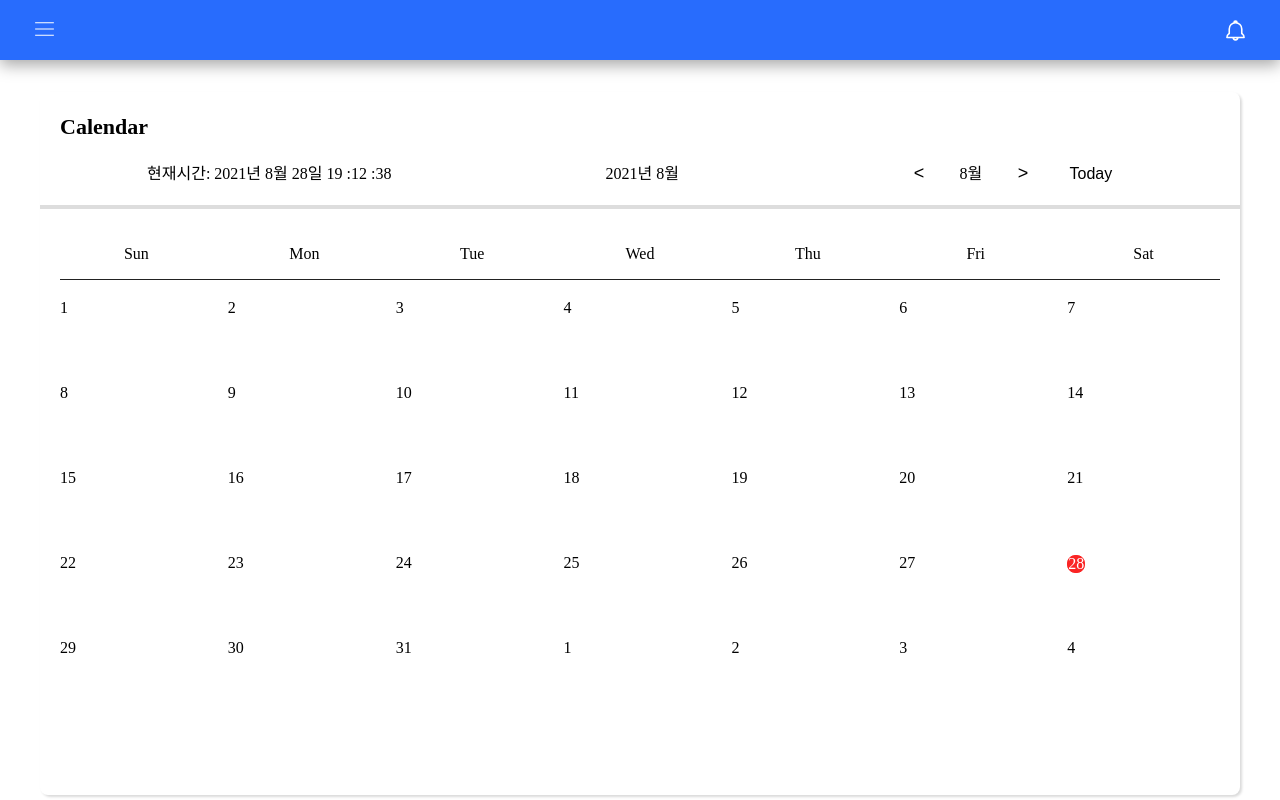
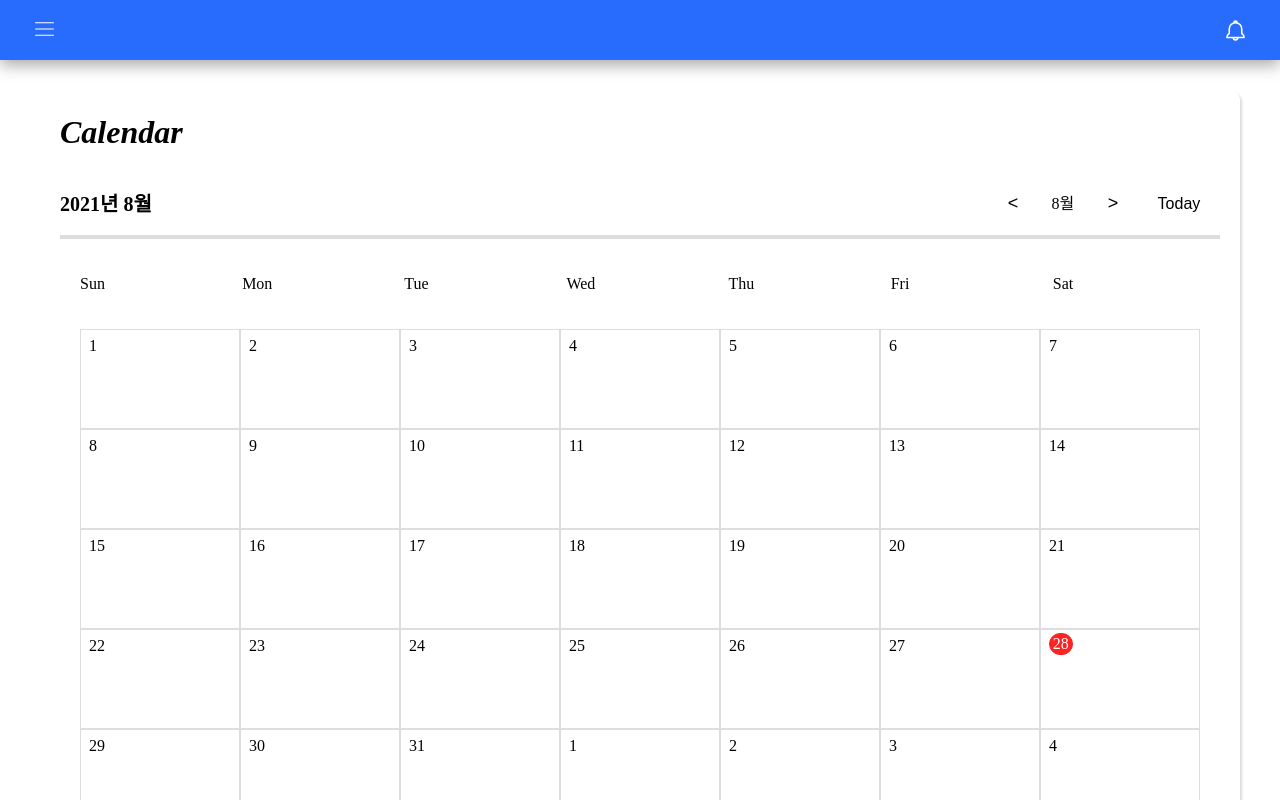
Before and after one commit to SimonDevelope/Brown-project, a React (Create React App) app: page / in a window 1280 px wide. Both pictures are taken after a click on the button "Today". Shown: the top 800 px of the page. Built offline with nearby package versions, Linux system fonts and the light colour scheme.

Commit message:
#3. first change style of calendar

```diff
--- a/src/components/main/calendar/calendar.scss
+++ b/src/components/main/calendar/calendar.scss
@@ -15,20 +15,23 @@
     width: 100%;
     height: fit-content;
     padding: 24px 0px;
-    font-size: 22px;
+    font-size: 32px;
     font-weight: 600;
+    font-style: italic;
 }
 .calender-content-view-port {
     display: block;
 }
+.calendar-content-view-port {
+    padding: 0 20px;
+}
 .calendar-content-header-wrapper {
     display: flex;
-    justify-content: space-around;
+    justify-content: space-between;
     align-items:center;
+    margin-top: 20px;
 }
-.calendar-content-header {
-    display: flex;
-}
+
 .calendar-content-header-button-wrapper {
     display: flex;
     justify-content: space-around;
@@ -52,6 +55,8 @@
     justify-content: center;
     align-items: center;
     position: relative;
+    font-size: 20px;
+    font-weight: 600;
 }
 .calendar-partition-attr {
     border: 2px solid #DDDDDD;
@@ -74,11 +79,10 @@
     grid-template-rows: repeat(1, 50px);
     margin-top: 20px;
     grid-gap: 15px;
-    border-bottom: 1px solid #222222;
 }
 .calendar-content-dates-inner-attr {
     display: flex;
-    justify-content: center;
+    justify-content: flex-start;
     align-items: center;
     border: none;
     border-radius: 8px;
@@ -89,19 +93,36 @@
     height: auto;
     display: grid;
     grid-template-columns: repeat(7, 1fr);
-    grid-template-rows: repeat(6, 70px);
-    grid-gap: 15px;
+    grid-template-rows: repeat(6, 100px);
 }
-.calendar-content-today-number-attr {
+.calendar-content-today-number {
     color: #ffffff;
-}
-.calendar-content-today-number-outter-attr {
+    border:1px solid rgb(250, 36, 36);
+    background:  rgb(250, 36, 36);
+    border-radius: 16px;
+    width: 15%;
+    height: 22%;
+    margin-top: 2%;
+    margin-left: 5%;
     display: flex;
     justify-content: center;
     align-items: center;
-    width: fit-content;
-    height:fit-content;
-    border:1px solid rgb(250, 36, 36);
-    background:  rgb(250, 36, 36);
-    border-radius: 8px;
 }
+.calendar-content-number-inner-wrapper {
+    border: 1px solid #DDDDDD;
+    position: relative;
+    box-sizing: border-box;
+}
+.calendar-content-number-common-attr {
+    position: relative;
+    width: 10%;
+    height: 15%;
+    margin-top: 5%;
+    margin-left: 5%;
+}
+.calendar-content-today-number-outter-attr {
+    border: 1px solid #DDDDDD;
+}
+.calendar-content-today-number-attr {
+    display: block;
+}
--- a/src/components/main/calendar/calendar.tsx
+++ b/src/components/main/calendar/calendar.tsx
@@ -6,32 +6,13 @@ export const CalendarFunction = () => {
   const day = new Date();
   const year = day.getFullYear();
   const month = day.getMonth() + 1;
-  const thisDay = day.getDate();
   const pointToday: any = useRef();
 
   const [dates, setDates] = useState<number[]>([]);
   const [years, setYears] = useState<number>(year);
   const [months, setMonths] = useState<number>(month);
   const [today, setToday] = useState<number>(0);
-  const [IsToday, SetIsToday] = useState({
-    hours: day.getHours(),
-    minutes: day.getMinutes(),
-    seconds: day.getSeconds(),
-  });
 
-  useEffect(() => {
-    const nowTime = setInterval(() => {
-      const day = new Date();
-      SetIsToday({
-        hours: day.getHours(),
-        minutes: day.getMinutes(),
-        seconds: day.getSeconds(),
-      });
-    }, 1000);
-    return () => {
-      clearInterval(nowTime);
-    };
-  }, []);
   const settingMonths = (years: number, months: number) => {
     const thisMonthFirstDay = new Date(years, months - 1, 1);
 
@@ -41,7 +22,7 @@ export const CalendarFunction = () => {
 
     const date = [];
     if (thisMonthFirstDay.getDay() !== 0) {
-      for (let i = 0; i < thisMonthFirstDay.getDate(); i++) {
+      for (let i = 0; i < thisMonthFirstDay.getDay(); i++) {
         date.unshift(lastMonthLastDay.getDate() - i);
       }
     }
@@ -63,13 +44,13 @@ export const CalendarFunction = () => {
   const onPrevMonth: React.MouseEventHandler<HTMLButtonElement> = useCallback(() => {
     setMonths(months - 1);
     setYears(years);
-    settingMonths(year, months);
+    settingMonths(years, months);
   }, [months, years]);
 
   const onNextMonth: React.MouseEventHandler<HTMLButtonElement> = useCallback(() => {
     setMonths(months + 1);
     setYears(years);
-    settingMonths(year, months);
+    settingMonths(years, months);
   }, [months, years]);
 
   const findToday = dates.indexOf(today);
@@ -84,11 +65,6 @@ export const CalendarFunction = () => {
   return (
     <div className="calendar-content-view-port">
       <div className="calendar-content-header-wrapper">
-        <div className="calendar-content-header">{`현재시간: ${years}년 ${months}월 ${thisDay}일
-       ${IsToday.hours < 10 ? `0${IsToday.hours}` : `${IsToday.hours}`}
-       :${IsToday.minutes < 10 ? `0${IsToday.minutes}` : `${IsToday.minutes}`}
-       :${IsToday.seconds < 10 ? `0${IsToday.seconds}` : `${IsToday.seconds}`}
-      `}</div>
         <div className="calender-content-header-month">
           <div>{`${years}년`}</div>
           &nbsp;
@@ -121,13 +97,15 @@ export const CalendarFunction = () => {
             if (findToday === index && month === months && findToday) {
               return (
                 <div key={index} className="calendar-content-today-number-outter-attr">
-                  <div className="calendar-content-today-number-attr">{calendarList}</div>
+                  <div className="calendar-content-today-number">
+                    <span className="calendar-content-today-number-attr">{calendarList}</span>
+                  </div>
                 </div>
               );
             } else {
               return (
                 <div key={index} ref={pointToday} className="calendar-content-number-inner-wrapper">
-                  {calendarList}
+                  <div className="calendar-content-number-common-attr">{calendarList}</div>
                 </div>
               );
             }
```
